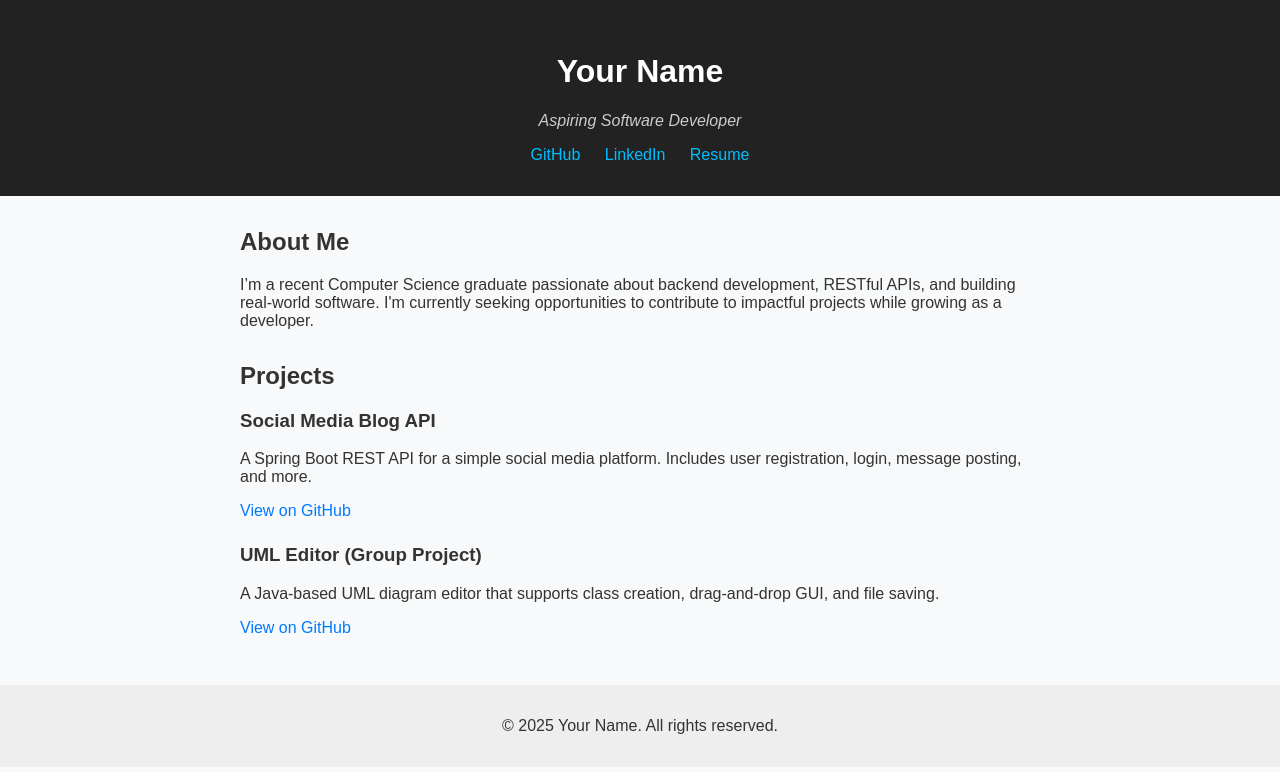
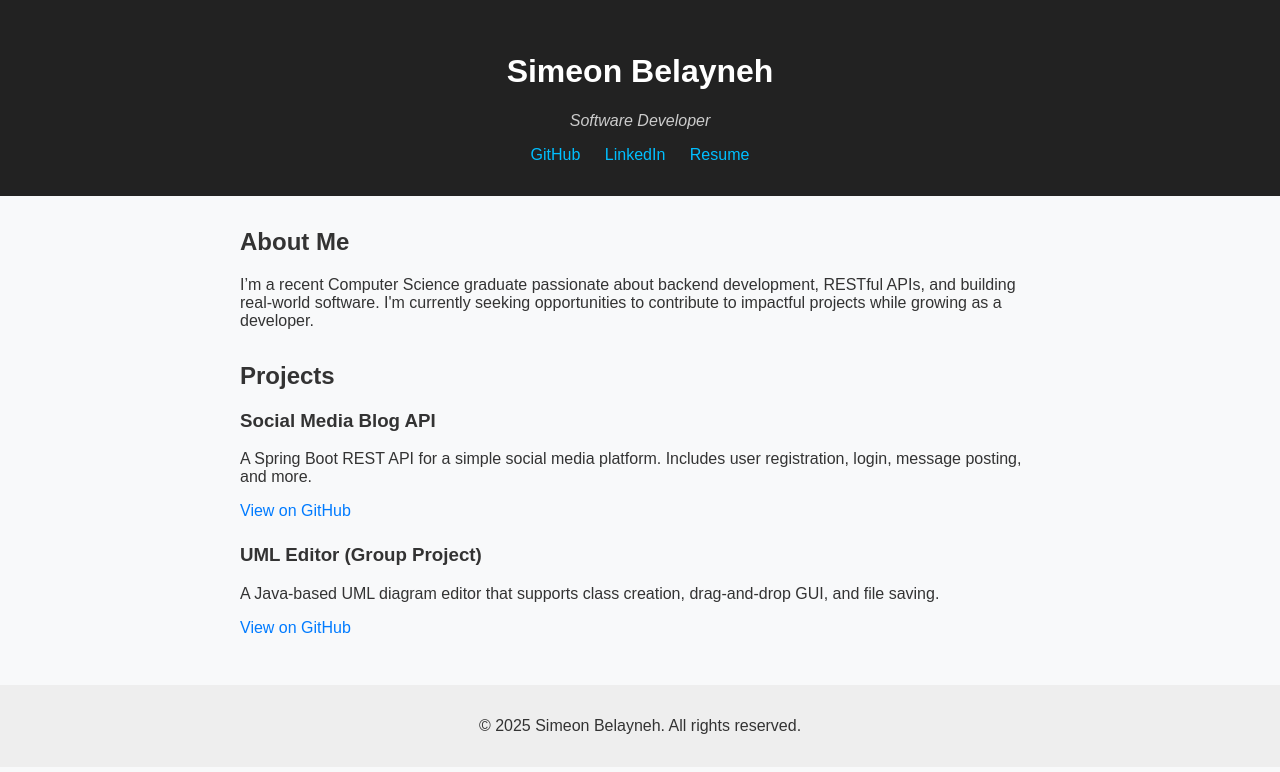
Before and after one commit to Simatesh/simeon, a plain HTML site: page index.html in a window 1280 px wide. Drawn offline with Linux system fonts and the light colour scheme.

Commit message:
Update index.html

```diff
--- a/index.html
+++ b/index.html
@@ -7,8 +7,8 @@
 </head>
 <body>
   <header>
-    <h1>Your Name</h1>
-    <p class="subtitle">Aspiring Software Developer</p>
+    <h1> Simeon Belayneh</h1>
+    <p class="subtitle">Software Developer</p>
     <nav>
       <a href="https://github.com/simatesh" target="_blank">GitHub</a>
       <a href="https://www.linkedin.com/in/simeon-belayneh-0a3a57246/" target="_blank">LinkedIn</a>
@@ -33,14 +33,14 @@
     <div class="project">
       <h3>UML Editor (Group Project)</h3>
       <p>A Java-based UML diagram editor that supports class creation, drag-and-drop GUI, and file saving.</p>
-      <a href="https://github.com/simatesh/uml-editor" target="_blank">View on GitHub</a>
+      <a href="https://github.com/simatesh/JavaA" target="_blank">View on GitHub</a>
     </div>
 
     <!-- Add more projects as needed -->
   </section>
 
   <footer>
-    <p>© 2025 Your Name. All rights reserved.</p>
+    <p>© 2025 Simeon Belayneh. All rights reserved.</p>
   </footer>
 </body>
 </html>
```
